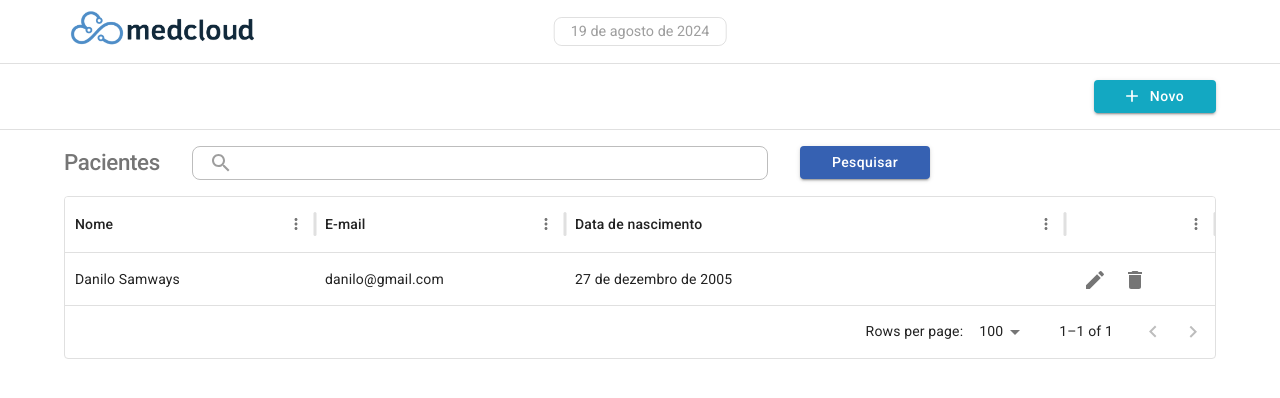
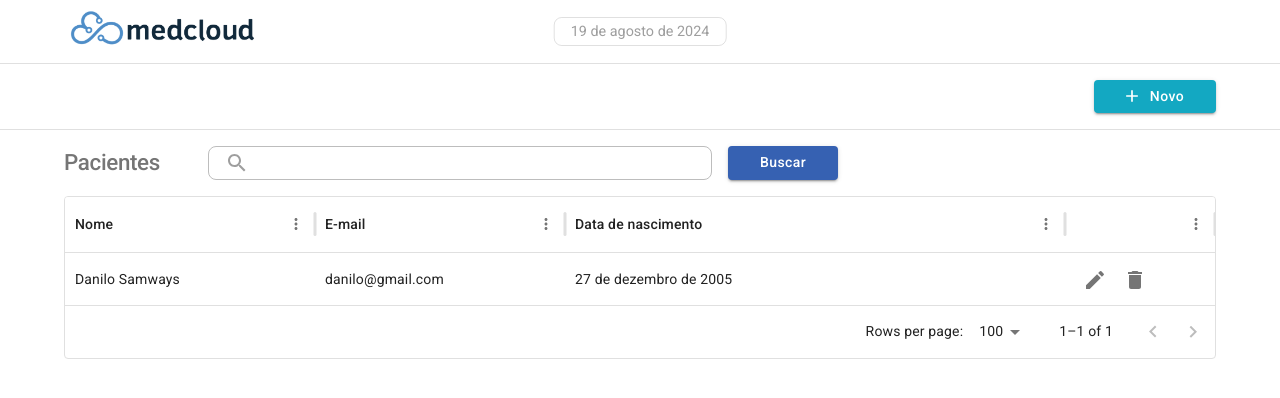
Before and after one commit to DaniloSamways/Desafio-FullStack-Medcloud, a Next.js app in the folder frontend/: page / in a window 1280 px wide. Shown: the top 398 px of the page. Built offline with nearby package versions, Linux system fonts and the light colour scheme.

Commit message:
feat: melhorias header pagina inicial

```diff
--- a/frontend/src/app/page.tsx
+++ b/frontend/src/app/page.tsx
@@ -29,10 +29,17 @@ export default function Home() {
           gap: 2,
         }}
       >
-        <Box sx={{ display: "flex", alignItems: "center", gap: 4 }}>
+        <Box sx={{ display: "flex", alignItems: "center" }}>
           <PageTitle>Pacientes</PageTitle>
-          <SearchInput />
-          <FilledButton>Pesquisar</FilledButton>
+          <Box sx={{
+            display: "flex",
+            ml: 6,
+            gap: 2,
+            flex: 1
+          }}>
+            <SearchInput />
+            <FilledButton>Buscar</FilledButton>
+          </Box>
         </Box>
         <PatientsGrid rows={rows} />
       </Box>
```
